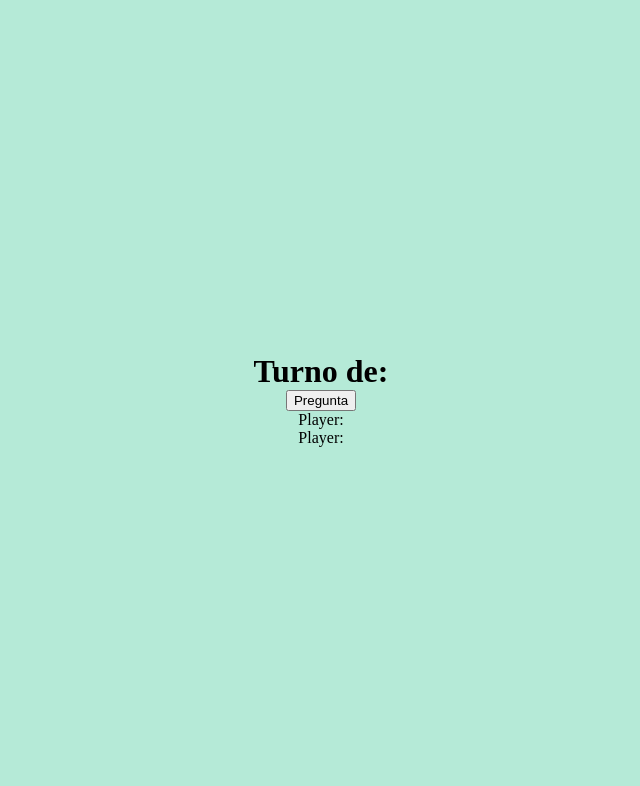
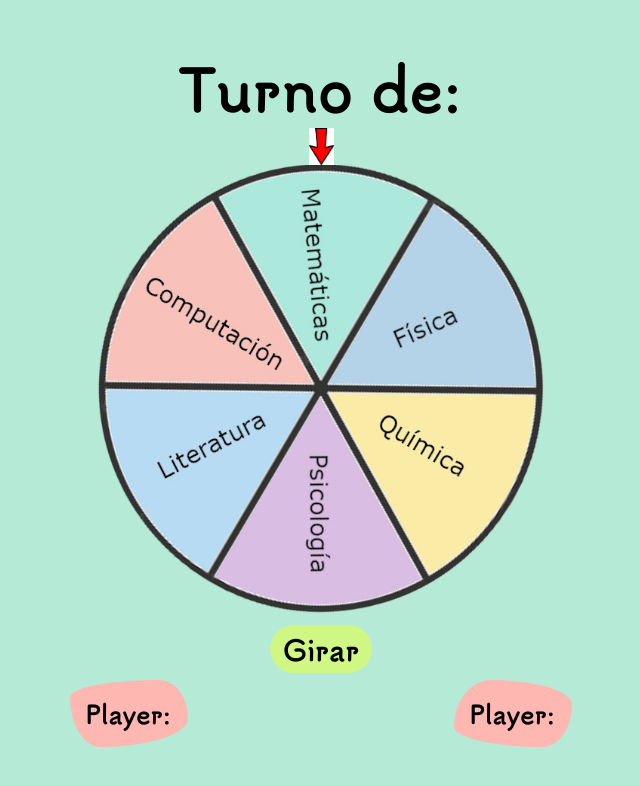
Before and after one commit to Andreco-Juarez/pregunta2, a plain HTML site: page index.html in a window 1280 px wide. Both pictures are taken after a click on the button "Iniciar Juego". Shown: the whole page, without its empty margins (319-959 px from the left). Drawn offline with nearby package versions, Linux system fonts and the light colour scheme.

Commit message:
Diseño pantalla Ruleta

```diff
--- a/dynamics/js/juego.js
+++ b/dynamics/js/juego.js
@@ -156,17 +156,28 @@ window.onload = function(){
 
     }
 
-
+    /*Pantalla de ruleta*/
     function setGameScreen(root){
-        let h1 = document.createElement("h1");
+        let span = document.createElement("span");
         let btnSend = document.createElement("button");
-        let divPlayer1 = document.createElement("div");
-        let divPlayer2 = document.createElement("div");
+        let contPlayers = document.createElement("div");
+        // let divPlayer1 = document.createElement("div");
+        let divPlayer1 = document.createElement("span");
+        let divPlayer2 = document.createElement("span");
+        // let divPlayer2 = document.createElement("div");
         let imagenRuleta = document.createElement("img");
         let imagenFlecha = document.createElement("img");
 
-        h1.textContent = "Turno de:" + jugadorActivo.nombre;
-        btnSend.textContent = "Pregunta"
+        contPlayers.id="contPlayers";
+        imagenRuleta.id="imgRuleta";
+        imagenFlecha.id="imgFlecha";
+        span.id="spanTurno";
+        btnSend.id="btnSend";
+
+
+
+        span.textContent = "Turno de:" + jugadorActivo.nombre;
+        btnSend.textContent = "Girar"
         divPlayer1.innerHTML = addTextDivPlayer(player1);
         divPlayer2.innerHTML = addTextDivPlayer(player2);
         imagenRuleta.src = "./statics/images/ruletaFinal.png";
@@ -176,10 +187,23 @@ window.onload = function(){
         imagenFlecha.width = 258;
         imagenFlecha.height = 338;
 
-        root.appendChild(h1);
-        root.appendChild(btnSend);
-        root.appendChild(divPlayer1);
-        root.appendChild(divPlayer2);
+        contPlayers.appendChild(divPlayer1);
+        contPlayers.appendChild(divPlayer2);
+        divPadre.appendChild(span);
+        divPadre.appendChild(imagenFlecha);
+        divPadre.appendChild(imagenRuleta);
+        divPadre.appendChild(btnSend);
+        divPadre.appendChild(contPlayers);
+        // divPadre.appendChild(divPlayer1);
+        // divPadre.appendChild(divPlayer2);
+
+
+        // root.appendChild(span);
+        // root.appendChild(imagenRuleta);
+        // root.appendChild(imagenFlecha);
+        // root.appendChild(btnSend);
+        // root.appendChild(divPlayer1);
+        // root.appendChild(divPlayer2);
 
         body.style.backgroundColor="#b5ead7";
 
--- a/index.html
+++ b/index.html
@@ -8,6 +8,7 @@
     <script src="./dynamics/js/juego.js"></script>
     <link rel="stylesheet" href="./statics/styles/index.css">
     <link rel="stylesheet" href="https://cdnjs.cloudflare.com/ajax/libs/animate.css/4.1.1/animate.min.css" />
+    <link rel="shortcut icon" href="./statics/images/favicon.png" type="image/x-icon">
 </head>
 <body id="body">
     <div id="juego"></div>
--- a/statics/styles/index.css
+++ b/statics/styles/index.css
@@ -74,7 +74,59 @@ body{
     transform: scale(1.2);
 }
 
-/*==========================Pantalla¿=============================================*/
+/*==========================Pantalla Ruleta=============================================*/
+#imgRuleta{
+    width: 450px;
+    height: 450px;
+}
+#imgFlecha {
+    width: 25px;
+    height: 37px;
+}
+#spanTurno{
+    font-family: Input;
+    font-size: 3.5rem;
+}
+#btnSend{
+    margin-top: 10px;;
+    width: 8vw;
+    height: 3rem;
+    border-radius: 2rem;
+    border: transparent solid 1px;
+    background-color: #d0f683;
+    font-family: Input;
+    font-size: 1.7rem;
+    text-align: center;
+}
+#btnSend:hover {
+    transition: transform .3s linear, background-color .3s linear;
+    transform: scale(1.2);
+    background-color: #d0f683;
+}
+
+#contPlayers{
+    display: flex;
+    justify-content: space-around;
+    align-items: center;
+    margin: 5px;
+    width: 60vw;
+    height: 70px;
+    /* background-color: red; */
+}
+#contPlayers>span{
+    padding: 1rem;
+    background-color: #FFB7B2;
+    font-family: Input;
+    font-size: 1.5rem;
+    text-align: center;
+}
+#contPlayers>span:first-child{
+    border-radius: 76% 24% 74% 26% / 26% 57% 43% 74%;
+}
+#contPlayers>span:last-child {
+    border-radius: 32% 68% 25% 75% / 69% 37% 63% 31%;
+}
+
 
 
 .respuesta{
```
Also changed, not shown: statics/images/favicon.png (added).
